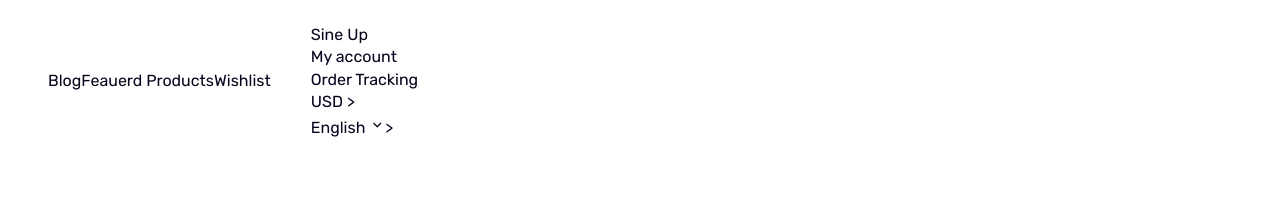
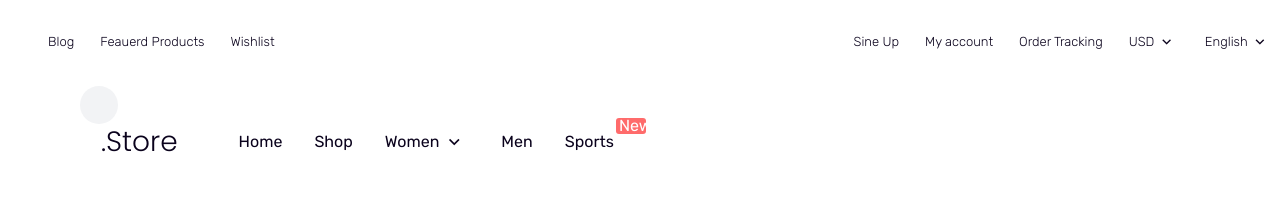
Before and after one commit to Abu-Salah-Musha-Lemon/E-commerce-website-html-css-js, a plain HTML site: page index.html in a window 1280 px wide. Drawn offline with nearby package versions, Linux system fonts and the light colour scheme.

Commit message:
header top left menu

```diff
--- a/index.html
+++ b/index.html
@@ -6,14 +6,15 @@
     <meta name="viewport" content="width=device-width, initial-scale=1.0">
     <link rel="stylesheet" href="style.css">
     <link href="https://cdn.jsdelivr.net/npm/remixicon@2.5.0/fonts/remixicon.css" rel="stylesheet" />
-    <link rel="stylesheet" href="https://cdn.jsdelivr.net/npm/swiper@8/swiper-bundle.min.css"/>
+    <!-- <link rel="stylesheet" href="https://cdn.jsdelivr.net/npm/swiper@8/swiper-bundle.min.css"/> -->
 
     <title>Document</title>
 </head>
 <body>
     <div id="page" class="site">
         <header>
-            <div class="header-top container">
+            <div class="header-top ">
+                <div class="container">
                     <div class="wrapper flexitem">
                         <div class="left">
                             <ul class="flexitem main-links">
@@ -23,18 +24,63 @@
                             </ul>
                         </div>
                         <div class="right">
-                        <ul class="li">
-                            <li class="flexitem main-links">
+                                <ul class="flexitem main-links">
                                     <li><a href="#">Sine Up</a></li>
                                     <li><a href="#">My account</a></li>
                                     <li><a href="#">Order Tracking</a></li>
-                                <li><a href="#">USD <span class="icon-small"><i class="arrow-down-s-line"></i>></span></a></li>
-                                <li><a href="#">English <span class="icon-small"><i class="ri-arrow-down-s-line"></i>></span></a></li>
+                                    <li><a href="#">USD <span class="icon-small"><i class="ri-arrow-down-s-line"></i></span></a>
+                                        <ul>
+                                            <li class="current"><a href="#">EURO</a></li>
+                                            <li><a href="#">EURO</a></li>
+                                            <li><a href="#">EURO</a></li>
+                                            <li><a href="#">EURO</a></li>
+                                        </ul>
+                                    </li>
+                                    <li><a href="#">English <span class="icon-small"><i class="ri-arrow-down-s-line"></i></span></a>
+                                        <ul>
+                                            <li class="current"><a href="#">EURO</a></li>
+                                            <li><a href="#">EURO</a></li>
+                                            <li><a href="#">EURO</a></li>
+                                            <li><a href="#">EURO</a></li>
+                                        </ul>
+
                                     </li>
                                 </ul>
                         </div>
                     </div>
                 </div>
+            </div>
+            <!-- header top -->
+
+            <div class="header-nav">
+                <div class="container">
+                    <div class="wrapper flexitem">
+                        <a href="#" class="trigger desktop-hide"></a>
+                        <div class="left flexitem">
+                            <div class="logo"><a href="#"><span class="circle"></span>.Store</a></div>
+                            <nav class="mobile hide">
+                                <ul class="flexitem second-links">
+                                    <li><a href="#">Home</a></li>
+                                    <li><a href="#">Shop</a></li>
+                                    <li>
+                                        <a href="#">Women
+                                            <div class="icon-small"><i class="ri-arrow-down-s-line"></i></div>
+                                        </a></li>
+                                    <li><a href="#">Men</a></li>
+                                    <li>
+                                        <a href="#">Sports
+                                            <div class="fly-item"><span>New!</span></div>
+                                        </a></li>
+                                </ul>
+                            </nav>
+                        </div>
+                        <div class="right"></div>
+                    </div>
+                </div>
+            </div>
+
+
+
         </header>
         <!-- header end -->
 
--- a/style.css
+++ b/style.css
@@ -24,9 +24,10 @@
   --trans-color: color 0.3s;
 }
 
-* ::before,
+*, ::before,
 ::after {
   box-sizing: border-box;
+
 }
 
 body {
@@ -55,19 +56,6 @@ li {
 img {
   max-width: var(--percent100);
   vertical-align: middle;
-}
-
-strong {
-  font-weight: var(--fw8);
-}
-
-table {
-  border-collapse: collapse;
-  border-spacing: 0;
-}
-
-input::placeholder {
-  font: inherit;
 }
 
 strong {
@@ -123,7 +111,7 @@ h4 {
 }
 
 .column .row {
-  padding:  0.938em;
+  padding:0  0.938em;
 }
 .flexwrap {
   display: flex;
@@ -146,12 +134,134 @@ h4 {
   flex-direction: column;
   gap: 1em;
 }
+.main-links a:hover{
+  color: var(--secondary-color);
+}
+.second-links a:hover{
+  color: var(--light-text-color);
+}
+.icon-small, .icon-large{
+  display: flex;
+  align-items: center;
+  padding: 0 0.25em;
+  font-weight: normal;
+}
+.icon-small{
+  font-size: 1.25em;
+  margin: auto;
+}
+.icon-large{
+  font-size: 1.75em;
+  padding: 0 0.75 0 0 ;
+}
+
+/* 01. Header  */
+
+header li>a{
+  display: flex;
+  position: relative;
+  line-height: inherit;
+  transition: var(--trans-color);
+}
 
 
+/* a.header Top */
+.header-top .wrapper{
+  font-size: var(--font-small);
+  font-weight: var(--fw3);
+  justify-content: space-between;
+  line-height: 42px;
+}
+.header-top .wrapper ul{
+  gap: 2em;
+}
+.header-top li{
+  position: relative;
+}
+.header-top .right ul ul{
+  margin: 0;
+  padding: 0;
+  position: relative;
+  line-height: 2em;
+  background-color: var(--white-color);
+  border: 1px solid var(--border-color);
+  left: -1em;
+  z-index: 1;
+  display: none;
+}
 
+.header-top .right  ul ul li a{
+  padding: .25em 1em;
+}
 
+.header-top .right  ul ul li.current a{
+  background-color: var(--border-color);
+}
+.header-top li:hover ul{
+  display: block;
+}
+/* b. header top */
 
+.trigger{
+  font-style: 1.5em;
+  display: flex;
+  padding: .25em;
+  margin-right: .5em;
+}
+/* logo  */
+.logo{
+  font-family: 'Poppins';
+  font-size: 1.75em;
+  position: relative;
+  font-weight:var(--fw3);
+  display: flex;
+  padding: .75em;
+  margin-left: 2em;
+}
+.circle{
+  position: absolute;
+  top: -15px;
+  left: 0;
+  width: 38px;
+  height: 38px;
+  border-radius: var(--percent50);
+  background-color: var(--light-bg-color);
+  z-index: -1;
+}
+.circle::before{
+  contain: " ";
+  position: absolute;
+  width: 28px;
+  height: 28px;
+  border-radius: var(--percent50);
+  background-color: var(--secondary-color);
+  bottom: 5px;
+  right: 5px;
+  opacity: .4;
 
+}
+.header-nav nav> ul{
+  line-height: 100px;
+  gap: 2em;
+}
+.fly-item{
+  position: absolute;
+  height: 16px;
+  font-weight: var(--font-small);
+  padding: 3px;
+  text-align: center;
+  line-height: 10px;
+  color: var(--white-color);
+
+}
+nav .fly-item{
+  top: 50%;
+  margin-top: -24px;
+  width: 30px;
+  border-radius: 3px;
+  right: -32px;
+  background-color: var(--primary-color);
+}
 
 
 
@@ -160,6 +270,9 @@ h4 {
 
 @media screen and(min-width:992px) {
   .container{
-    padding: .2em;
+    padding: 0 2em;
+  }
+  .desktop-hide{
+    display: none;
   }
 }
```
Lines whose indentation alone changed are shown as unchanged.
